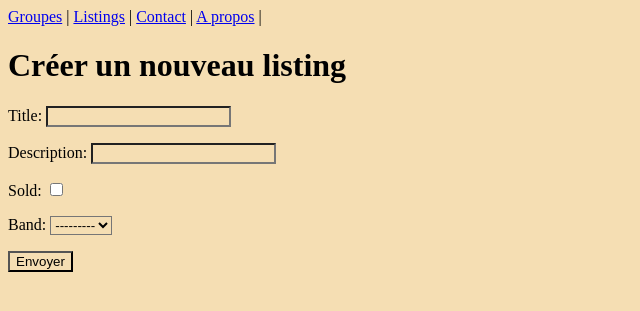
After one commit to Diego-Bouhaniche/Projet-Django, a Django app: page /listing/add/ in a window 1280 px wide. The commit adds this page. Shown: the top 311 px of the page, without its empty margins (0-640 px from the left). Run offline with Django 4.2, Linux system fonts and the light colour scheme; data that the repository does not hold is empty.

Commit message:
début CRUD

```diff
--- a/merchex/listings/forms.py
+++ b/merchex/listings/forms.py
@@ -1,8 +1,21 @@
 # listings/forms.py
 
 from django import forms
+from listings.models import Band, Listing
 
 class ContactUsForm(forms.Form):
    name = forms.CharField(required=False)
    email = forms.EmailField()
    message = forms.CharField(max_length=1000)
+
+class BandForm(forms.ModelForm):
+   class Meta:
+      model = Band
+      # fields = '__all__' # supprimez cette ligne
+      exclude = ('active', 'official_homepage')  # ajoutez cette ligne
+
+
+class ListingForm(forms.ModelForm):
+   class Meta:
+      model = Listing
+      fields = '__all__'
--- a/merchex/listings/models.py
+++ b/merchex/listings/models.py
@@ -25,6 +25,9 @@ class Band(models.Model):
 
 
 class Listing(models.Model):
+    def __str__(self):
+        return f'{self.title}'
+
     title = models.fields.CharField(max_length=100)
     description = models.fields.CharField(max_length=1000)
     sold = models.fields.BooleanField(default=False)
--- a/merchex/listings/templates/listings/band_detail.html
+++ b/merchex/listings/templates/listings/band_detail.html
@@ -11,10 +11,11 @@
    {% if band.official_homepage %}
       <li><a href="{{ band.official_homepage }}">{{ band.official_homepage }}</a></li>
    {% endif %}
-   <li>{{ band.official_homepage }}</li>
 </ul>
 
 <p>{{ band.biography }}</p>
 
+<a href="{% url 'band-update' band.id %}">Modifier ce groupe</a> |
 <a href="{% url 'band-list' %}">Retour à tous les groupes</a>
+
 {% endblock %}
--- a/merchex/listings/templates/listings/base.html
+++ b/merchex/listings/templates/listings/base.html
@@ -3,15 +3,26 @@
 <html>
     <head>
         <title>Merchex</title>
+        <link rel="shortcut icon" type="image/png" href="{% static 'image/favicon.ico' %}"/>
         <link rel="stylesheet" href="{% static 'listings/styles.css' %}" />
     </head>
 
     <body>
 
         <nav>
-            <a href="{% url 'band-list' %}"> Groupes | </a>
-            <a href="{% url 'listing-list' %}">  Listings | </a>
+            <a href="{% url 'band-list' %}"> Groupes</a> |
+            <a href="{% url 'listing-list' %}">  Listings</a> |
+            <a href="{% url 'contact' %}">  Contact</a> |
+            <a href="{% url 'about' %}">  A propos</a> |
         </nav>
+
+        {% if messages %}
+        <ul class="messages">
+            {% for message in messages %}
+            <li{% if message.tags %} class="{{ message.tags }}"{% endif %}>{{ message }}</li>
+            {% endfor %}
+        </ul>
+        {% endif %}
 
         {% block content %}{% endblock %}
 
--- /dev/null
+++ b/merchex/listings/templates/listings/listing_create.html
@@ -0,0 +1,13 @@
+{% extends 'listings/base.html' %}
+
+{% block content %}
+
+<h1>Créer un nouveau listing</h1>
+
+<form action="" method="post">
+  {% csrf_token %}
+  {{ form.as_p }}
+  <input type="submit" value="Envoyer">
+</form>
+
+{% endblock %}
--- a/merchex/listings/templates/listings/listing_detail.html
+++ b/merchex/listings/templates/listings/listing_detail.html
@@ -9,5 +9,6 @@
    <li>Groupe : {{ listing.band }}</li>
 </ul>
 
+<a href="{% url 'listing-update' listing.id %}">Modifier ce listing</a> |
 <a href="{% url 'listing-list' %}"> Retour à tous les listings </a>
 {% endblock %}
--- a/merchex/listings/views.py
+++ b/merchex/listings/views.py
@@ -1,7 +1,11 @@
+from re import L
 from django.http import HttpResponse
+from django.contrib import messages
 from django.shortcuts import render
+from django.core.mail import send_mail
+from django.shortcuts import redirect
 
-from listings.forms import ContactUsForm
+from listings.forms import BandForm, ContactUsForm, ListingForm
 from listings.models import Band, Listing
 
 # Create your views here.
@@ -20,6 +24,45 @@ def band_detail(request, id):
           'listings/band_detail.html',
           {'band': band}) # nous mettons à jour cette ligne pour passer le groupe au gabarit
 
+def band_create(request):
+    if request.method == 'POST':
+        form = BandForm(request.POST)
+
+        if form.is_valid():
+            # créer une nouvelle « Band » et la sauvegarder dans la db
+            band = form.save()
+            # redirige vers la page de détail du groupe que nous venons de créer
+            # nous pouvons fournir les arguments du motif url comme arguments à la fonction de redirection
+            return redirect('band-detail', band.id)
+        else:
+            messages.warning(request, 'POST : Form is invalid !')
+    else:
+        form = BandForm()
+
+    return render(request,
+            'listings/band_create.html',
+            {'form': form})
+
+def band_update(request, id):
+    band = Band.objects.get(id=id)
+
+    if request.method == 'POST':
+        form = BandForm(instance=band)  # on pré-remplir le formulaire avec un groupe existant
+        if form.is_valid():
+            # mettre à jour le groupe existant dans la base de données
+            form.save()
+            # rediriger vers la page détaillée du groupe que nous venons de mettre à jour
+            return redirect('band-detail', band.id)
+        else:
+            messages.warning(request, 'POST : Form is invalid !')
+
+    else:
+        form = BandForm(instance=band)
+
+    return render(request,
+                'listings/band_update.html',
+                {'form': form})
+
 
 ## LISTING ##
 def listing_list(request):
@@ -35,18 +78,82 @@ def listing_detail(request, id):
           'listings/listing_detail.html',
           {'listing': listings})
 
+def listing_create(request):
+    if request.method == 'POST':
+        form = ListingForm(request.POST)
+
+        if form.is_valid():
+            # créer une nouvelle « Band » et la sauvegarder dans la db
+            listing = form.save()
+            # redirige vers la page de détail du groupe que nous venons de créer
+            # nous pouvons fournir les arguments du motif url comme arguments à la fonction de redirection
+            return redirect('listing-detail', listing.id)
+        else:
+            messages.warning(request, 'POST : Form is invalid !')
+
+    else:
+        form = ListingForm()
+
+    return render(request,
+            'listings/listing_create.html',
+            {'form': form})
+
+def listing_update(request, id):
+    listing = Listing.objects.get(id=id)
+
+    if request.method == 'POST':
+        form = ListingForm(instance=listing)  # on pré-remplir le formulaire avec un groupe existant
+
+        if form.is_valid():
+            # mettre à jour le groupe existant dans la base de données
+            form.save()
+            # rediriger vers la page détaillée du groupe que nous venons de mettre à jour
+            return redirect('listing-detail', listing.id)
+        else:
+            messages.warning(request, 'POST : Form is invalid !')
+            print(form)
+    else:
+        form = ListingForm(instance=listing)
+
+    return render(request,
+                'listings/listing_update.html',
+                {'form': form})
 
 ## AUTRE ##
 def about(request):
-    return HttpResponse('<h1>À propos</h1> <p>Nous adorons merch !</p>')
+    return render(request,
+            'listings/about.html')
 
 def contact(request):
     print('La méthode de requête est : ', request.method)
     print('Les données POST sont : ', request.POST)
 
-    # ajout d’un nouveau formulaire ici
-    form = ContactUsForm()
+    if request.method == 'POST':
+        # créer une instance de notre formulaire et le remplir avec les données POST
+        form = ContactUsForm(request.POST)
+
+        if form.is_valid():
+            send_mail(
+            subject=f'Message from {form.cleaned_data["name"] or "anonyme"} via MerchEx Contact Us form',
+            message=form.cleaned_data['message'],
+            from_email=form.cleaned_data['email'],
+            recipient_list=['admin@merchex.xyz'],
+        )
+        else:
+            messages.warning(request, 'POST : Form is invalid !')
+
+        return redirect('email-sent')  # ajoutez cette instruction de retour
+
+    # si le formulaire n'est pas valide, nous laissons l'exécution continuer jusqu'au return
+    # ci-dessous et afficher à nouveau le formulaire (avec des erreurs).
+    else:
+        # ceci doit être une requête GET, donc créer un formulaire vide
+        form = ContactUsForm()
 
     return render(request,
-          'listings/contact.html',
-          {'form': form})  # passe ce formulaire au gabarit
+            'listings/contact.html',
+            {'form': form})
+
+def email_sent(request):
+  return render(request,
+          'listings/email_sent.html')
--- a/merchex/merchex/settings.py
+++ b/merchex/merchex/settings.py
@@ -124,3 +124,5 @@ STATIC_URL = 'static/'
 # https://docs.djangoproject.com/en/4.0/ref/settings/#default-auto-field
 
 DEFAULT_AUTO_FIELD = 'django.db.models.BigAutoField'
+
+EMAIL_BACKEND = 'django.core.mail.backends.console.EmailBackend'
--- a/merchex/merchex/urls.py
+++ b/merchex/merchex/urls.py
@@ -22,10 +22,15 @@ urlpatterns = [
 
     path('bands/', views.band_list, name='band-list'),
     path('bands/<int:id>/', views.band_detail, name='band-detail'),
+    path('bands/add/', views.band_create, name='band-create'),
+    path('bands/<int:id>/update/', views.band_update, name='band-update'),
 
     path('listings/', views.listing_list, name='listing-list'),
     path('listings/<int:id>/', views.listing_detail, name='listing-detail'),
+    path('listing/add/', views.listing_create, name='listing-create'),
+    path('listing/<int:id>/update/', views.listing_update, name='listing-update'),
 
-    path('about-us/', views.about),
+    path('about-us/', views.about, name='about'),
     path('contact-us/', views.contact, name='contact'),
+    path('email-sent/', views.email_sent, name='email-sent'),
 ]
```
Also changed, not shown: merchex/listings/templates/listings/about.html (added, +9 -0 lines), merchex/listings/templates/listings/band_create.html (added, +13 -0 lines), merchex/listings/templates/listings/band_list.html (+6 -1 lines), merchex/listings/templates/listings/band_update.html (added, +13 -0 lines), merchex/listings/templates/listings/contact.html (+16 -2 lines), merchex/listings/templates/listings/email_sent.html (added, +10 -0 lines), merchex/listings/templates/listings/listing_list.html (+6 -1 lines), merchex/listings/templates/listings/listing_update.html (added, +13 -0 lines), merchex/listings/static/image/favicon.ico (added).
